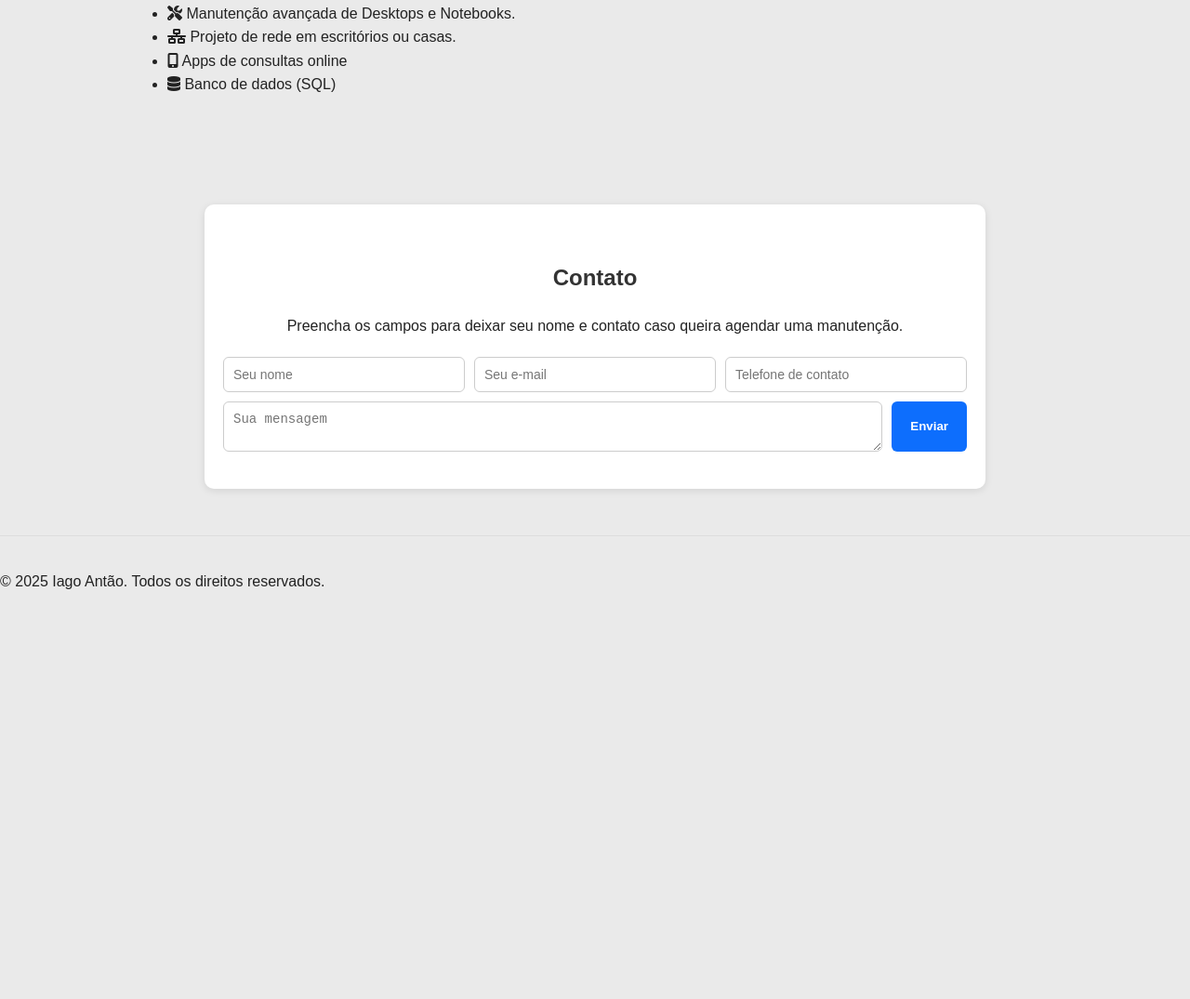
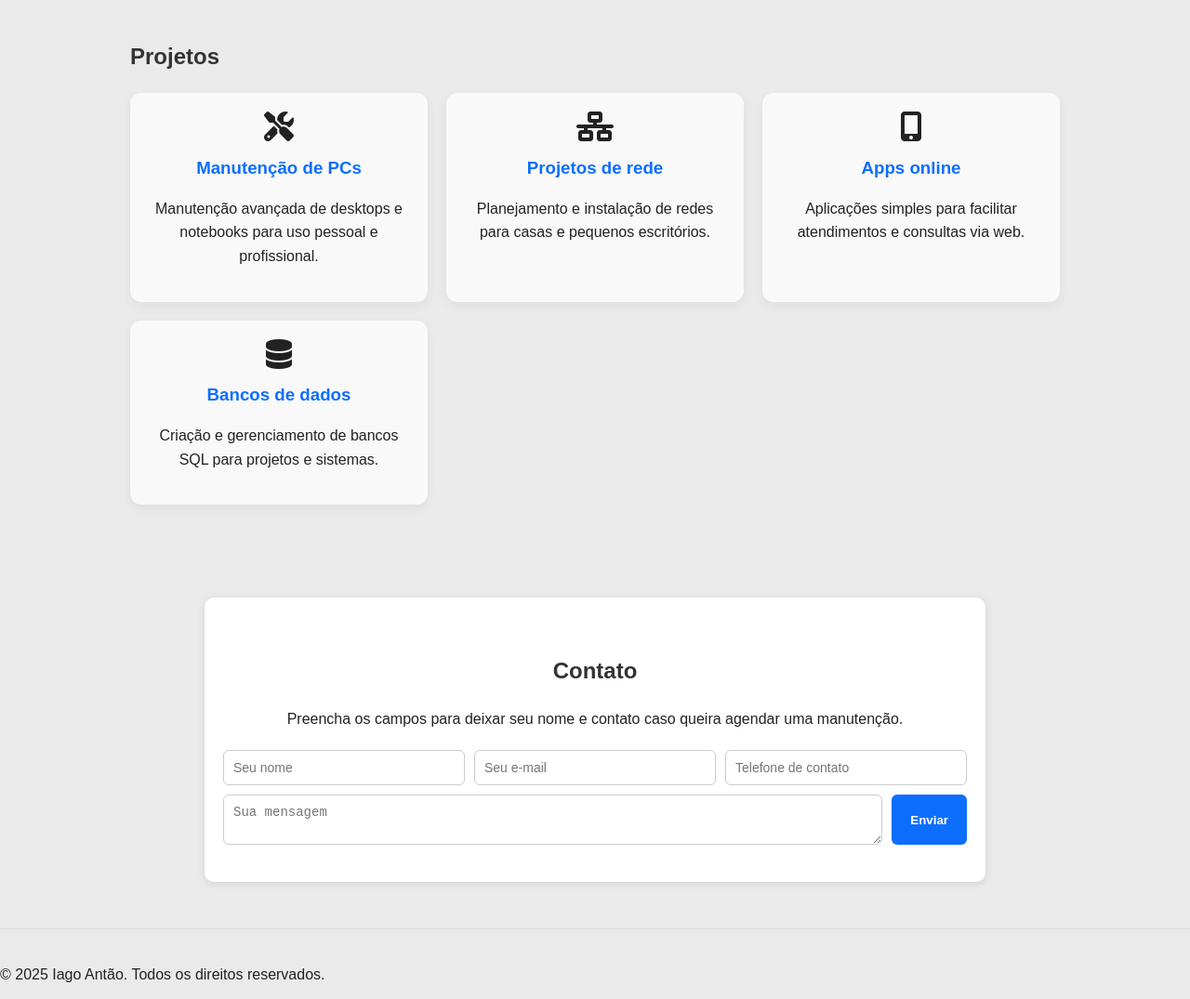
Before and after one commit to ias762/meusite-iago, a plain HTML site: page site-portifolio/index.html in a window 1280 px wide. Shown: the part 576-1651 px from the top of the page at 93% size. Before the commit the page ends 1230 px from the top, so only its background shows below. Drawn offline with Linux system fonts and the light colour scheme; files that its build step writes are made by us from their sources.

Commit message:
alteração estrutural

```diff
--- a/site-portifolio/index.html
+++ b/site-portifolio/index.html
@@ -8,33 +8,56 @@
   <link rel="stylesheet" href="style.css" />
 </head>
 <body>
+  <nav>
+    <ul>
+      <li><a href="#sobre">Sobre</a></li>
+      <li><a href="#projetos">Projetos</a></li>
+      <li><a href="#contato">Contato</a></li>
+    </ul>
+  </nav>
+
   <header>
     <h1>Olá, Seja bem-vindo(a)!</h1>
   </header>
 
-  <section class="sobre">
+  <section id="sobre" class="sobre">
     <h2>Sobre mim</h2>
-    <p>Me chamo Iago Antão, sou desenvolvedor em aprendizado e entusiasta da tecnologia. Bacharel em Serviço Social pela faculdade IRSA,      Discente em Sistemas de Informação pela UFPI, trabalho com manutenções de computadores e faço projetos de rede.</p>
+    <p>Me chamo Iago Antão, sou desenvolvedor em aprendizado e entusiasta da tecnologia. Bacharel em Serviço Social pela faculdade IRSA, Discente em Sistemas de Informação pela UFPI, trabalho com manutenções de computadores e faço projetos de rede.</p>
   </section>
 
-  <section class="projetos">
+  <section id="projetos" class="projetos">
     <h2>Projetos</h2>
-    <ul>
-      <li><i class="fas fa-tools"></i> Manutenção avançada de Desktops e Notebooks.</li>
-      <li><i class="fas fa-network-wired"></i> Projeto de rede em escritórios ou casas.</li>
-      <li><i class="fas fa-mobile-alt"></i> Apps de consultas online</li>
-      <li><i class="fas fa-database"></i> Banco de dados (SQL)</li>
-    </ul>
+    <div class="cards">
+      <div class="card">
+        <i class="fas fa-tools fa-2x"></i>
+        <h3>Manutenção de PCs</h3>
+        <p>Manutenção avançada de desktops e notebooks para uso pessoal e profissional.</p>
+      </div>
+      <div class="card">
+        <i class="fas fa-network-wired fa-2x"></i>
+        <h3>Projetos de rede</h3>
+        <p>Planejamento e instalação de redes para casas e pequenos escritórios.</p>
+      </div>
+      <div class="card">
+        <i class="fas fa-mobile-alt fa-2x"></i>
+        <h3>Apps online</h3>
+        <p>Aplicações simples para facilitar atendimentos e consultas via web.</p>
+      </div>
+      <div class="card">
+        <i class="fas fa-database fa-2x"></i>
+        <h3>Bancos de dados</h3>
+        <p>Criação e gerenciamento de bancos SQL para projetos e sistemas.</p>
+      </div>
+    </div>
   </section>
 
-
-  <section class="contato">
+  <section id="contato" class="contato">
     <h2>Contato</h2>
     <p>Preencha os campos para deixar seu nome e contato caso queira agendar uma manutenção.</p>
     <form id="contato" action="https://formspree.io/f/mdkebyba" method="POST">
       <input type="text" name="nome" placeholder="Seu nome" required />
       <input type="email" name="email" placeholder="Seu e-mail" required />
-      <input type="text" contato="contato" placeholder="Telefone de contato" required />
+      <input type="text" name="telefone" placeholder="Telefone de contato" required />
       <textarea name="mensagem" placeholder="Sua mensagem" required></textarea>
       <button type="submit">Enviar</button>
     </form>
@@ -42,12 +65,15 @@
     <div id="mensagem-sucesso" style="display:none; color: green; margin-top: 10px;">
       Mensagem enviada com sucesso!
     </div>
-
-
   </section>
 
   <footer>
     <p>&copy; 2025 Iago Antão. Todos os direitos reservados.</p>
+    <div class="redes-sociais">
+      <a href="https://github.com/ias762" target="_blank"><i class="fab fa-github"></i></a>
+      <a href="https://www.linkedin.com/in/iagoantao8" target="_blank"><i class="fab fa-linkedin"></i></a>
+      <a href="mailto:iagoantao8@gmail.com"><i class="fas fa-envelope"></i></a>
+    </div>
   </footer>
 
   <script src="script.js"></script>
@@ -74,7 +100,7 @@
       }
     });
   </script>
-
+</body>
 
 </body>
 </html>
```
Also changed, not shown: index.html (+2 -2 lines).
